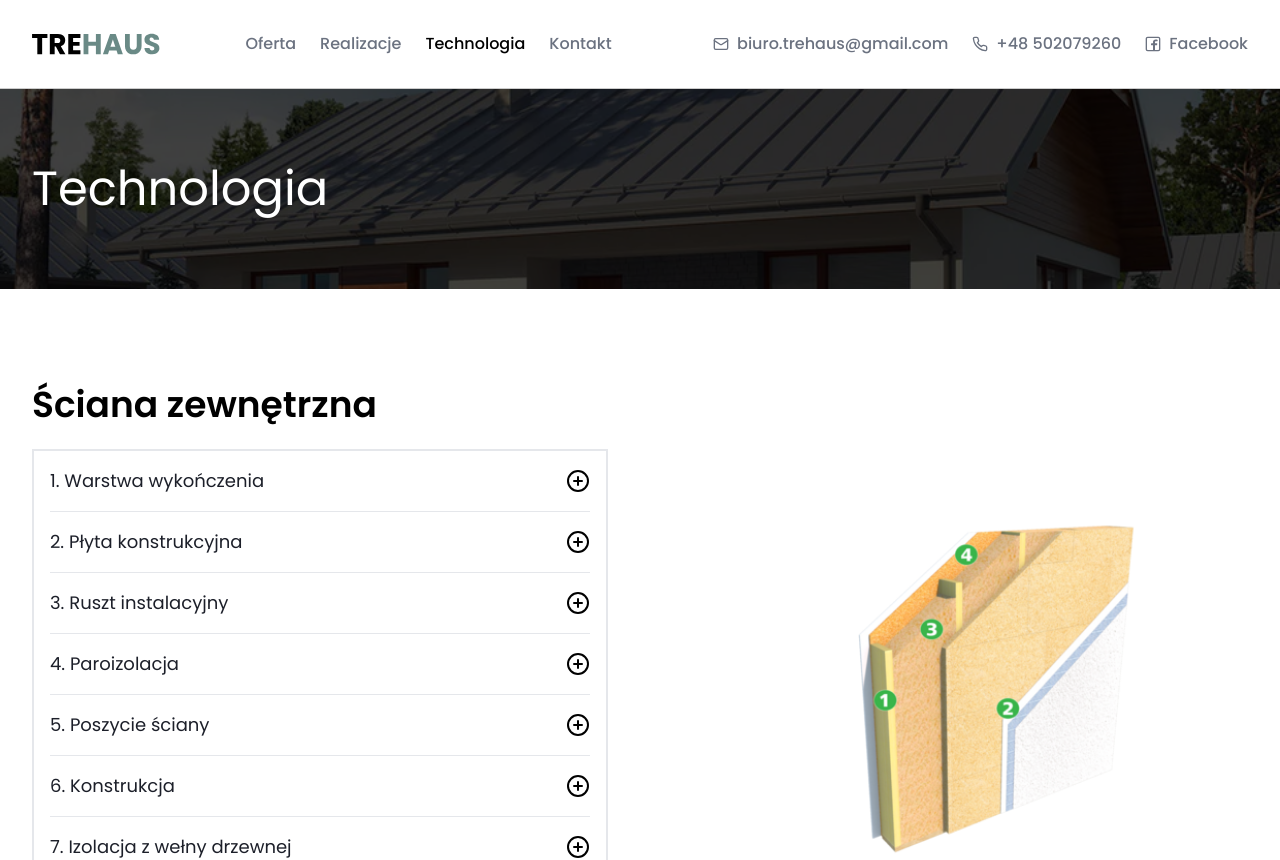
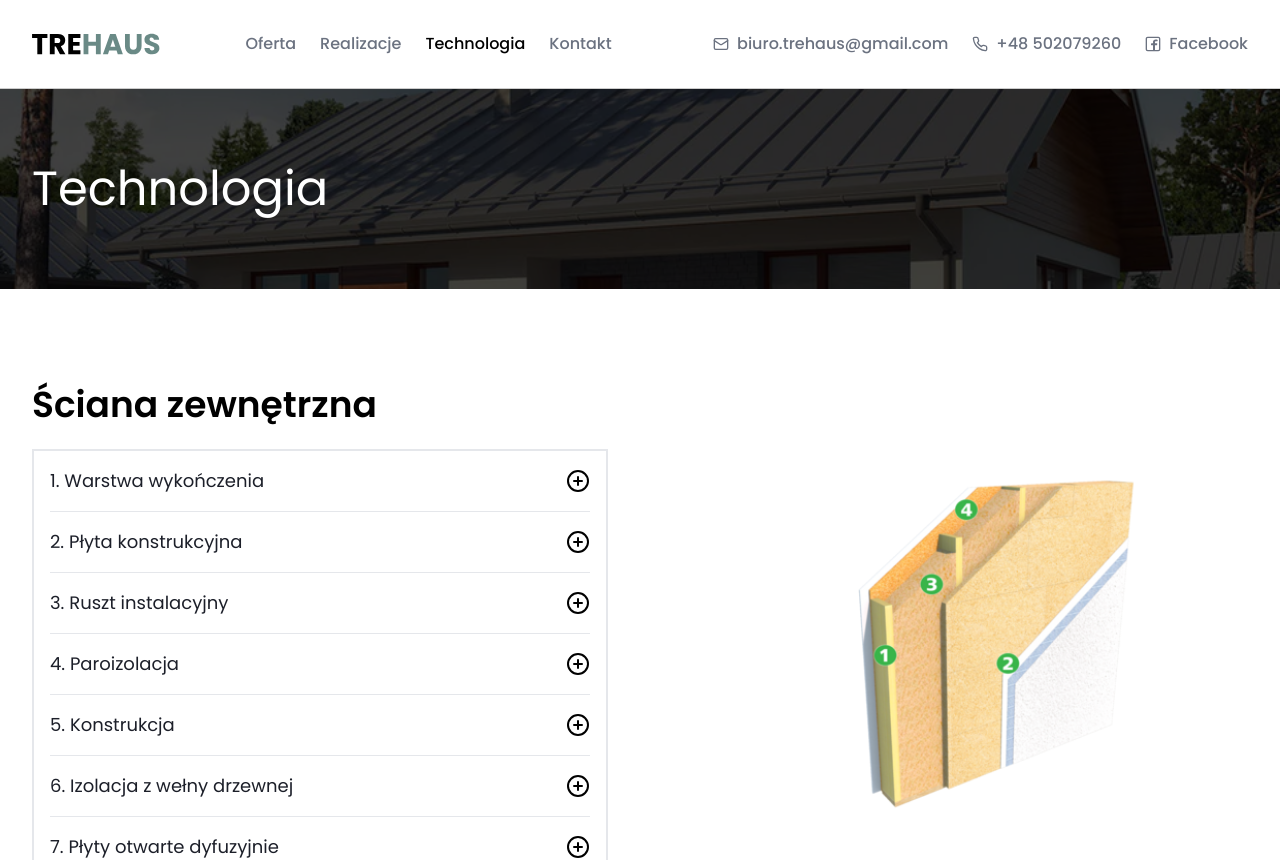
Before and after one commit to MikiLewy/Trehaus, a Next.js app: page /technologia in a window 1280 px wide. Shown: the top 860 px of the page. Built offline with nearby package versions, Linux system fonts and the light colour scheme.

Commit message:
feat: added changes to page content

```diff
--- a/constants/technology-sections.ts
+++ b/constants/technology-sections.ts
@@ -33,12 +33,6 @@ export const technologyConstructionDetailsSections = [
         title: 'Paroizolacja',
         description:
           'Do zapewnienia systemu szczelności budynków stosujemy produkty marki Isover stopair oraz taśmy Eurovent lub Steico. Zaletą zastosowania tej membrany jest jej przezroczystość, dzięki czemu mamy pewność, że przegroda zewnętrzna została poprawnie zadmuchana.',
-      },
-      {
-        key: 'wall-covering',
-        title: 'Poszycie ściany',
-        description:
-          'Do stężenia ścian używamy płyty MFP 15mm. Jako zastosowanie od wewnątrz przegrody płyty MFP otwartość dyfuzyjna ściany nie jest zaburzona. Można ją stosować od wewnątrz. Zakazane jest stosowanie płyty OSB I MFP od zewnętrznej strony konstrukcji!',
       },
       {
         key: 'constructions',
--- a/features/home/components/organisms/why-choose-us.tsx
+++ b/features/home/components/organisms/why-choose-us.tsx
@@ -25,7 +25,7 @@ const advantagesCard = [
     icon: Users,
     title: 'ELASTYCZNE PODEJŚCIE DO KLIENTA ORAZ JASNE ZASADY FINANSOWANIA.',
     description:
-      'Prócz oferty przedstawionej na stronie, jesteśmy w stanie wybudować każdy budynek w technologii szkieletowej wg zasad określonych w norweskim instytucie badań SINTEF. Doradzimy w wyborze wymarzonego domu, uwzględniając warunki panujące na działce inwestora (wystawa działki, sąsiedztwo, warunki terenowe). Niewątpliwym atutem budowy domu przez naszą firmę jest sposób finansowania. Inwestora płaci w całości za dany etap budowy (stan surowy otwarty, płyta fundamentowa, itd.) dopiero po faktycznym jego wykonaniu. Dzięki temu inwestor nie ponosi żadnego ryzyka, a jego interes jest w pełni chroniony. Ponadto przy podpisywaniu umowy nie ma konieczności wpłacania żadnych zaliczek.',
+      'Prócz oferty przedstawionej na stronie, jesteśmy w stanie wybudować każdy budynek w technologii szkieletowej wg zasad określonych w norweskim instytucie badań SINTEF. Doradzimy w wyborze wymarzonego domu, uwzględniając warunki panujące na działce inwestora (wystawa działki, sąsiedztwo, warunki terenowe). Niewątpliwym atutem budowy domu przez naszą firmę jest sposób finansowania. Inwestor płaci w całości za dany etap budowy (stan surowy otwarty, płyta fundamentowa, itd.) dopiero po faktycznym jego wykonaniu. Dzięki temu inwestor nie ponosi żadnego ryzyka, a jego interes jest w pełni chroniony. Ponadto przy podpisywaniu umowy nie ma konieczności wpłacania żadnych zaliczek.',
   },
 ];
 
--- a/features/offer/api/query-keys/offers.ts
+++ b/features/offer/api/query-keys/offers.ts
@@ -2,6 +2,6 @@ export const offersKeys = {
   all: ['offers'] as const,
   lists: () => [...offersKeys.all, 'list'] as const,
   list: () => [...offersKeys.lists()] as const,
-  details: () => [...offersKeys.all, 'list'] as const,
+  details: () => [...offersKeys.all, 'detail'] as const,
   detail: (slug: string) => [...offersKeys.details(), { slug }] as const,
 };
--- a/features/offer/components/molecules/project-disclaimer/project-disclaimer.tsx
+++ b/features/offer/components/molecules/project-disclaimer/project-disclaimer.tsx
@@ -6,12 +6,18 @@ const ProjectDisclaimer = () => {
   return (
     <div className="text-xs lg:text-sm">
       <p className=" text-secondary">
-        Przedstawiony powyżej projekt jest jedynie propozycją, jeśli masz
-        upatrzony inny projekt, prześlij go nam do wyceny na maila{' '}
+        Przedstawiony powyżej projekt jest jedynie propozycją. Oferta ma
+        charakter poglądowy i każdy przypadek jest rozpatrywany indywidualnie.
+        Na cenę końcową oferty wpływają również dodatkowe czynniki takie jak
+        odległość do budowy, charakter działki itd. Jeśli masz inny projekt,
+        który Cię interesuje, prześlij go nam do wyceny na maila{' '}
+        <Link
+          href={`mailto:${EMAIL}`}
+          className="text-blue-500 hover:underline">
+          biuro.trehaus@gmail.com
+        </Link>
+        .
       </p>
-      <Link href={`mailto:${EMAIL}`} className="text-blue-500 hover:underline">
-        biuro.trehaus@gmail.com.
-      </Link>
     </div>
   );
 };
--- a/features/offer/data/table.ts
+++ b/features/offer/data/table.ts
@@ -39,7 +39,7 @@ export const tableData = [
   {
     id: 5,
     title:
-      'Szczelny Montaż okien przy użyciu taśm Ilbruck (Okna 3 – szybowe na ciepłym 82 mm profilu Veka)',
+      'Montaż stolarki okiennej (Okna 3 – szybowe na ciepłym 82 mm profilu Veka)',
     standards: {
       basic: true,
       plus: true,
--- a/features/realizations/api/query-keys/realizations.ts
+++ b/features/realizations/api/query-keys/realizations.ts
@@ -2,6 +2,6 @@ export const realizationsKeys = {
   all: ['realizations'] as const,
   lists: () => [...realizationsKeys.all, 'list'] as const,
   list: () => [...realizationsKeys.lists()] as const,
-  details: () => [...realizationsKeys.all, 'list'] as const,
+  details: () => [...realizationsKeys.all, 'detail'] as const,
   detail: (slug: string) => [...realizationsKeys.details(), { slug }] as const,
 };
--- a/features/technology/components/molecules/construction-detail-section-item.tsx
+++ b/features/technology/components/molecules/construction-detail-section-item.tsx
@@ -23,7 +23,7 @@ const ConstructionDetailSectionItem = ({
   direction,
 }: Props) => {
   return (
-    <section className="flex flex-col items-center sm:flex-row sm:justify-between gap-6 md:gap-10 lg:gap-20 ">
+    <section className="flex flex-col items-start sm:flex-row sm:justify-between gap-6 md:gap-10 lg:gap-20 ">
       <div className="flex flex-col gap-4 lg:gap-6  w-full sm:basis-1/2   ">
         <Typography variant="h3" className="font-semibold">
           {title}
@@ -41,7 +41,7 @@ const ConstructionDetailSectionItem = ({
         </div>
       </div>
       <div
-        className={`sm:basis-1/2 xl:basis-[40%] ${direction === 'left' ? 'sm:order-1' : 'sm:-order-1'}`}>
+        className={`sm:basis-1/2 sm:mt-20 xl:basis-[40%] ${direction === 'left' ? 'sm:order-1' : 'sm:-order-1'}`}>
         <Image
           src={img.static}
           draggable={false}
```
Also changed, not shown: public/company-showcase.png (deleted), public/realizacja.webp.
